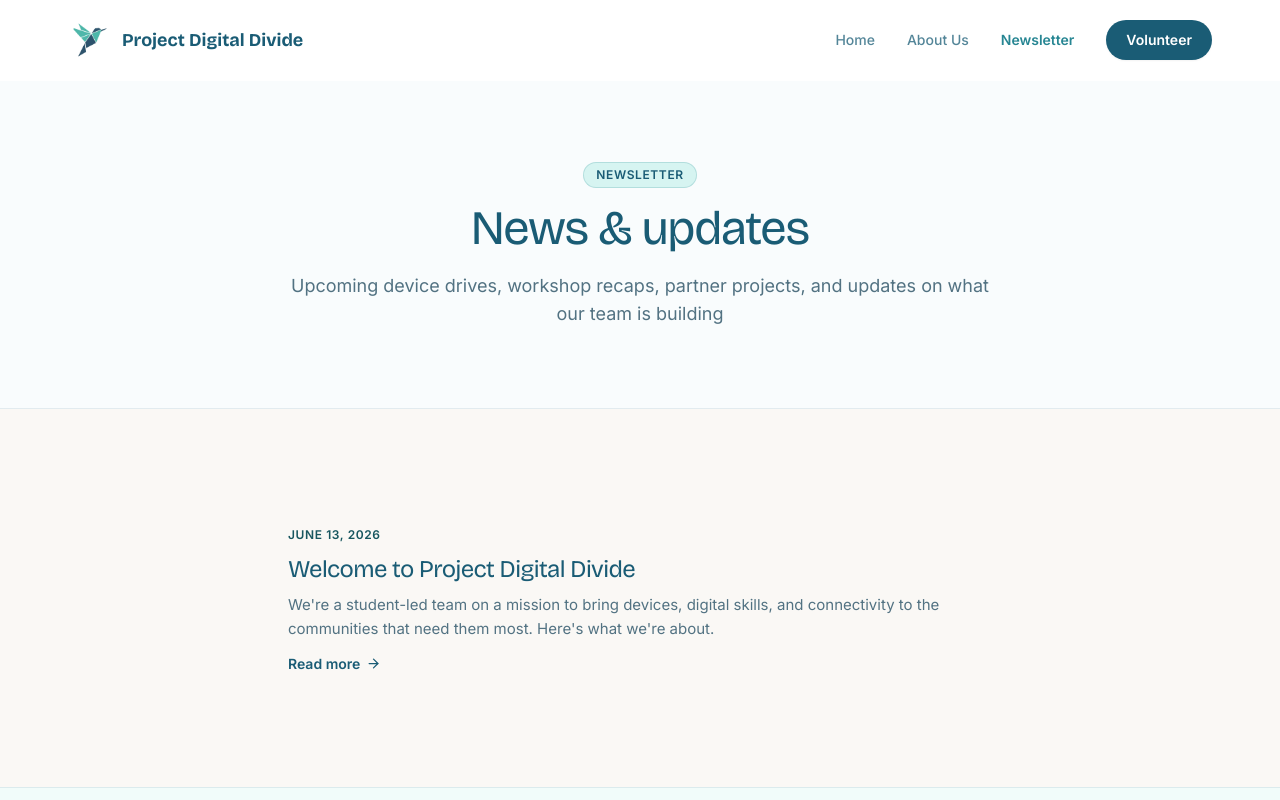
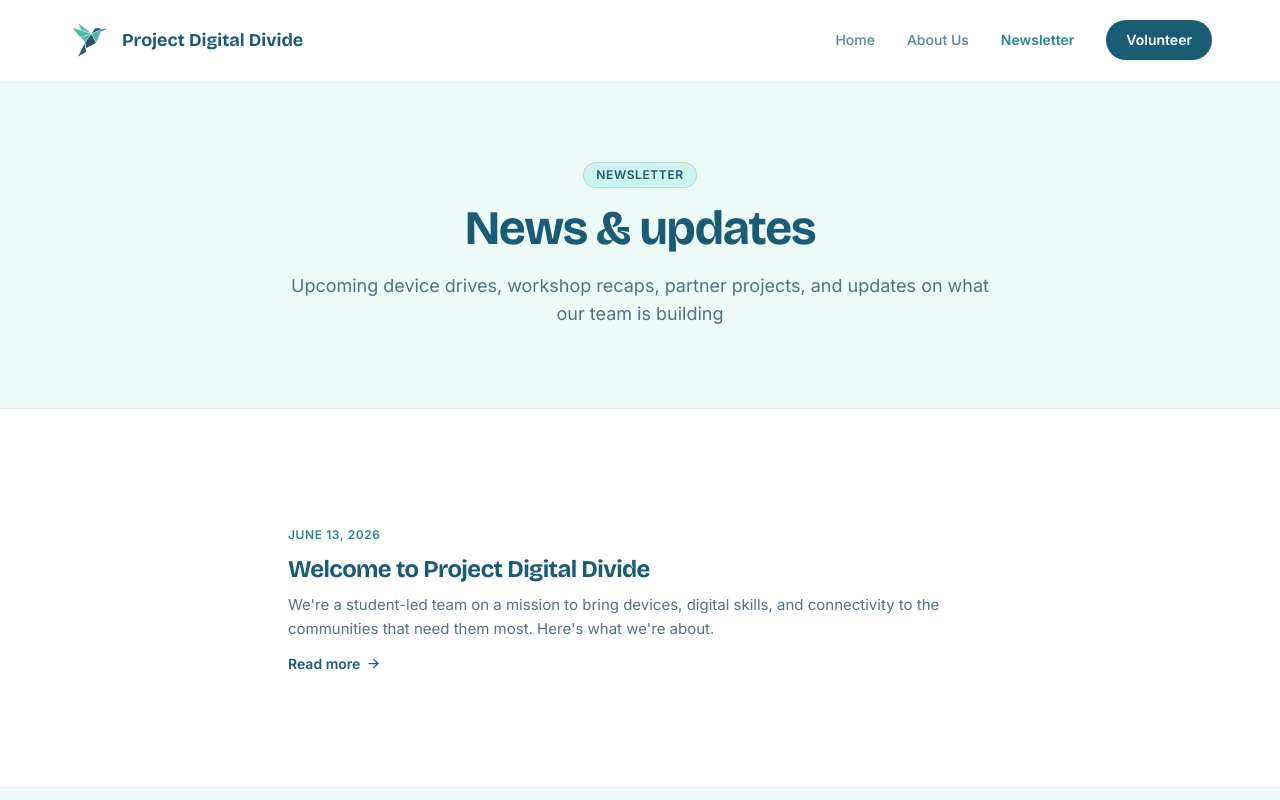
Before and after one commit to bebepig1437/project-digital-divide, a React (Vite) app: page /newsletter in a window 1280 px wide. Shown: the top 800 px of the page. Built offline with nearby package versions, Linux system fonts and the light colour scheme; the HTML template or start-up script is replaced by a standard one.

Commit message:
style(content): re-theme volunteer application and newsletter archives

```diff
--- a/src/pages/Newsletter.jsx
+++ b/src/pages/Newsletter.jsx
@@ -7,22 +7,22 @@ import Reveal from '../components/Reveal'
 export default function Newsletter() {
   return (
     <>
-      <section className="border-b border-navy/10 bg-navy-50/40 py-16 sm:py-20">
+      <section className="border-b border-brand-slate/10 bg-brand-pale/20 py-16 sm:py-20">
         <div className="container-content max-w-3xl text-center">
           <span className="eyebrow">Newsletter</span>
-          <h1 className="mt-4 text-4xl sm:text-5xl">News &amp; updates</h1>
+          <h1 className="mt-4 text-4xl font-bold text-brand-slate sm:text-5xl">News &amp; updates</h1>
           <p className="mt-5 text-lg text-muted">
             Upcoming device drives, workshop recaps, partner projects, and updates on what our team is building
           </p>
         </div>
       </section>
 
-      <section className="bg-cream py-16 sm:py-20">
+      <section className="bg-white py-16 sm:py-20">
         <div className="container-content max-w-3xl">
           {posts.length === 0 ? (
             <p className="text-center text-muted">No posts yet. Check back soon.</p>
           ) : (
-            <ul className="divide-y divide-navy/10">
+            <ul className="divide-y divide-brand-slate/10">
               {posts.map((post) => (
                 <li key={post.slug}>
                   <Reveal>
@@ -34,18 +34,18 @@ export default function Newsletter() {
                         <img
                           src={post.image}
                           alt=""
-                          className="h-40 w-full rounded-xl object-cover sm:h-28 sm:w-44 sm:flex-none"
+                          className="h-40 w-full rounded-2xl object-cover sm:h-28 sm:w-44 sm:flex-none shadow-sm"
                         />
                       )}
                       <div className="flex-1">
-                        <time className="text-xs font-semibold uppercase tracking-wider text-teal-700">
+                        <time className="text-xs font-semibold uppercase tracking-wider text-brand-teal">
                           {formatDate(post.date)}
                         </time>
-                        <h2 className="mt-2 text-2xl transition-colors group-hover:text-teal-700">
+                        <h2 className="mt-2 text-2xl font-bold text-brand-slate transition-colors group-hover:text-brand-teal">
                           {post.title}
                         </h2>
                         <p className="mt-2 text-[15px] leading-relaxed text-muted">{post.excerpt}</p>
-                        <span className="mt-3 inline-flex items-center gap-1.5 text-sm font-semibold text-navy">
+                        <span className="mt-3 inline-flex items-center gap-1.5 text-sm font-semibold text-brand-slate group-hover:text-brand-teal transition-colors">
                           Read more
                           <ArrowRight size={15} className="transition-transform group-hover:translate-x-1" />
                         </span>
--- a/src/pages/NewsletterPost.jsx
+++ b/src/pages/NewsletterPost.jsx
@@ -19,17 +19,17 @@ export default function NewsletterPost() {
   }
 
   return (
-    <article className="bg-cream py-14 sm:py-20">
+    <article className="bg-white py-14 sm:py-20">
       <div className="container-content max-w-3xl">
-        <Link to="/newsletter" className="inline-flex items-center gap-1.5 text-sm font-semibold text-navy hover:text-teal">
+        <Link to="/newsletter" className="inline-flex items-center gap-1.5 text-sm font-semibold text-brand-slate hover:text-brand-teal transition-colors">
           <ArrowLeft size={15} /> All posts
         </Link>
 
         <header className="mt-6">
-          <time className="text-xs font-semibold uppercase tracking-wider text-teal-700">
+          <time className="text-xs font-semibold uppercase tracking-wider text-brand-teal">
             {formatDate(post.date)}
           </time>
-          <h1 className="mt-3 text-4xl leading-tight sm:text-5xl">{post.title}</h1>
+          <h1 className="mt-3 text-4xl font-bold leading-tight text-brand-slate sm:text-5xl">{post.title}</h1>
         </header>
 
         {post.image ? (
--- a/src/pages/Volunteer.jsx
+++ b/src/pages/Volunteer.jsx
@@ -38,10 +38,10 @@ export default function Volunteer() {
 
   return (
     <>
-      <section className="border-b border-navy/10 bg-navy-50/40 py-16 sm:py-20">
+      <section className="border-b border-brand-slate/10 bg-brand-pale/20 py-16 sm:py-20">
         <div className="container-content max-w-3xl text-center">
           <span className="eyebrow">Volunteer</span>
-          <h1 className="mt-4 text-4xl sm:text-5xl">Join the team</h1>
+          <h1 className="mt-4 text-4xl font-bold text-brand-slate sm:text-5xl">Join the team</h1>
           <p className="mt-5 text-lg text-muted">
             Whether you can fix a laptop, teach a workshop, build a website, or spread the
             word, there's a place for you here. Tell us a bit about yourself.
@@ -49,13 +49,13 @@ export default function Volunteer() {
         </div>
       </section>
 
-      <section className="bg-cream py-16 sm:py-20">
+      <section className="bg-white py-16 sm:py-20">
         <div className="container-content max-w-2xl">
           {status === 'success' ? (
             <Reveal>
-              <div className="flex flex-col items-center gap-3 rounded-2xl border border-teal/20 bg-white p-12 text-center shadow-sm">
-                <CheckCircle2 className="text-teal-600" size={44} />
-                <h2 className="text-2xl">Application received!</h2>
+              <div className="flex flex-col items-center gap-3 rounded-3xl border border-brand-teal/20 bg-white p-12 text-center shadow-sm">
+                <CheckCircle2 className="text-brand-teal" size={44} />
+                <h2 className="text-2xl font-bold text-brand-slate">Application received!</h2>
                 <p className="max-w-sm text-muted">
                   Thanks for wanting to help bridge the divide. We'll reach out to you soon.
                 </p>
@@ -63,7 +63,7 @@ export default function Volunteer() {
             </Reveal>
           ) : (
             <Reveal>
-              <form onSubmit={handleSubmit} className="grid gap-5 rounded-2xl border border-navy/10 bg-white p-6 shadow-sm sm:p-9">
+              <form onSubmit={handleSubmit} className="grid gap-5 rounded-3xl border border-brand-slate/10 bg-white p-6 shadow-sm sm:p-9">
                 {/* Honeypot: hidden from people, catches bots */}
                 <input type="text" name="_gotcha" tabIndex={-1} autoComplete="off" aria-hidden="true" className="hidden" />
                 <div className="grid gap-5 sm:grid-cols-2">
@@ -122,7 +122,7 @@ export default function Volunteer() {
 
           <p className="mt-6 text-center text-sm text-muted">
             Prefer email? Reach us at{' '}
-            <a href={`mailto:${site.email}`} className="inline-flex items-center gap-1 font-medium text-navy hover:text-teal">
+            <a href={`mailto:${site.email}`} className="inline-flex items-center gap-1 font-medium text-brand-slate hover:text-brand-teal transition-colors">
               <Mail size={14} /> {site.email}
             </a>
           </p>
```
